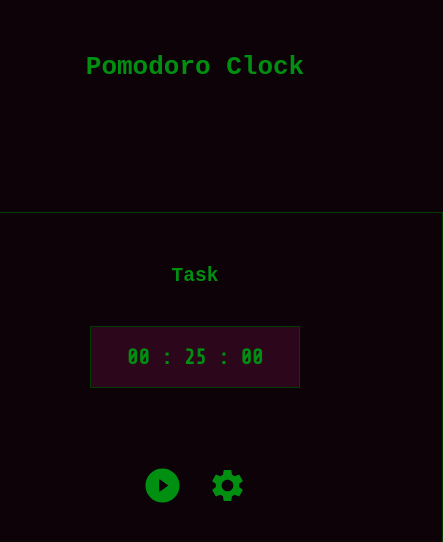
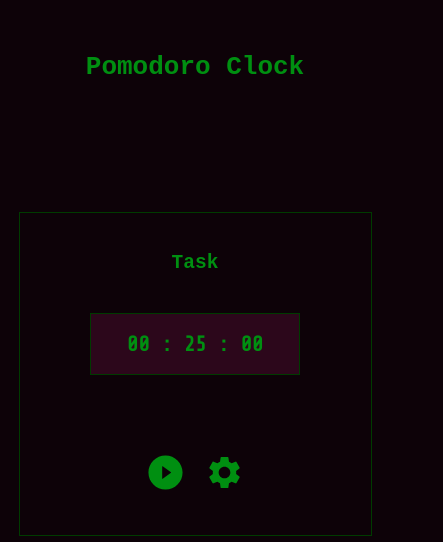
Before and after one commit to fernandoLRibeiro/react-pomodoro-clock, a React (Create React App) app: page / in a window 390 px wide. Shown: the top 542 px of the page, 443 px wide, since content can reach past the window. Built offline with nearby package versions, Linux system fonts and the light colour scheme.

Commit message:
Fix responsiveness bug

```diff
--- a/src/containers/Main/MainContainer.css
+++ b/src/containers/Main/MainContainer.css
@@ -45,7 +45,7 @@ h2 {
 
 @media screen and (max-width: 1024px) {
   .main-container {
-    width: 60%;
+    width: 60vw;
   }
 }
 
@@ -57,8 +57,8 @@ h2 {
 
 @media screen and (max-width: 480px) {
   .main-container {
-    width: 100%;
-    border-top: 1px solid #003b00;
-    border-bottom: 1px solid #003b00;
+    padding: 3em 0;
+    width: 90vw;
+    border: 1px solid #003b00;
   }
 }
```
